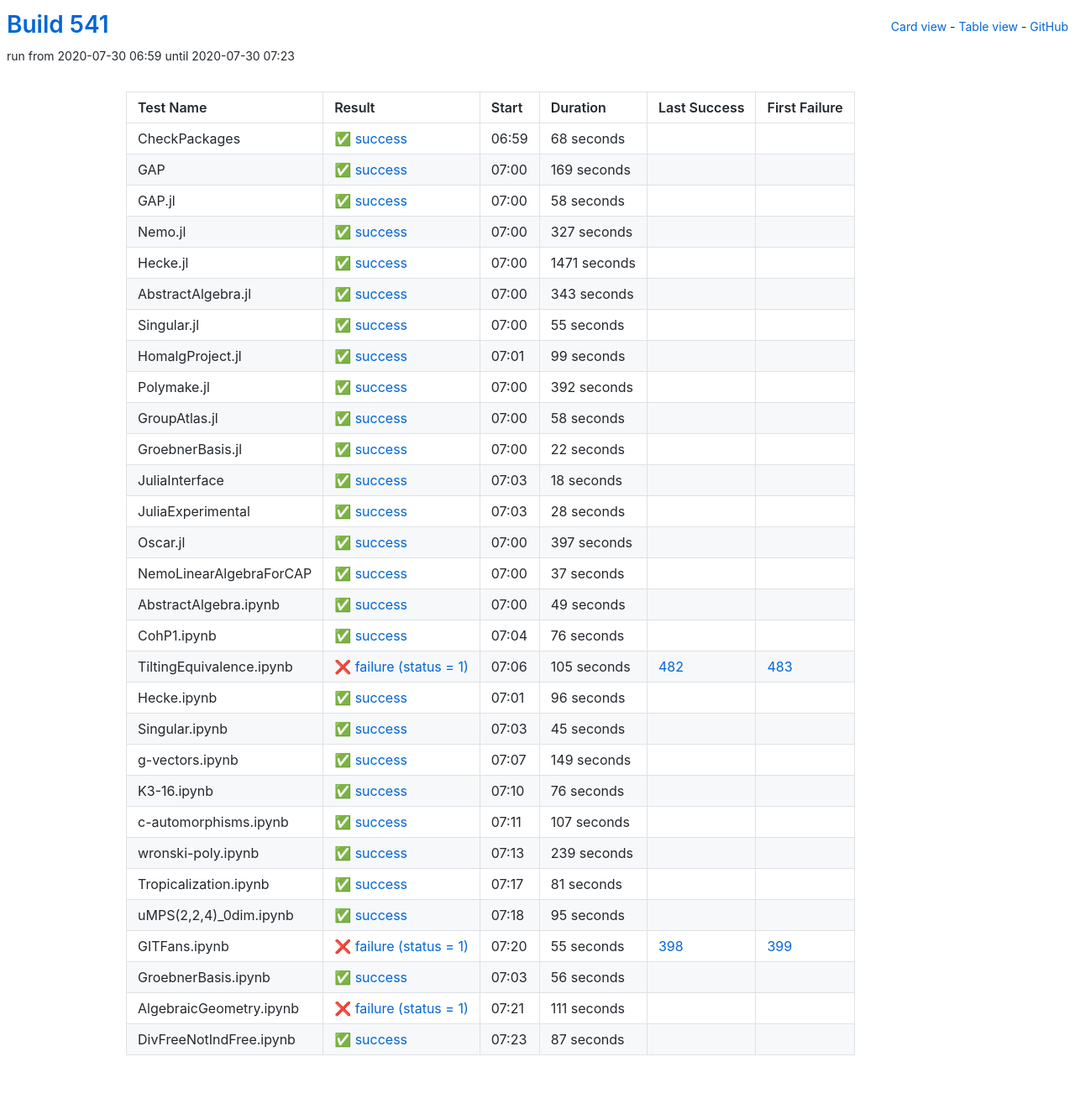
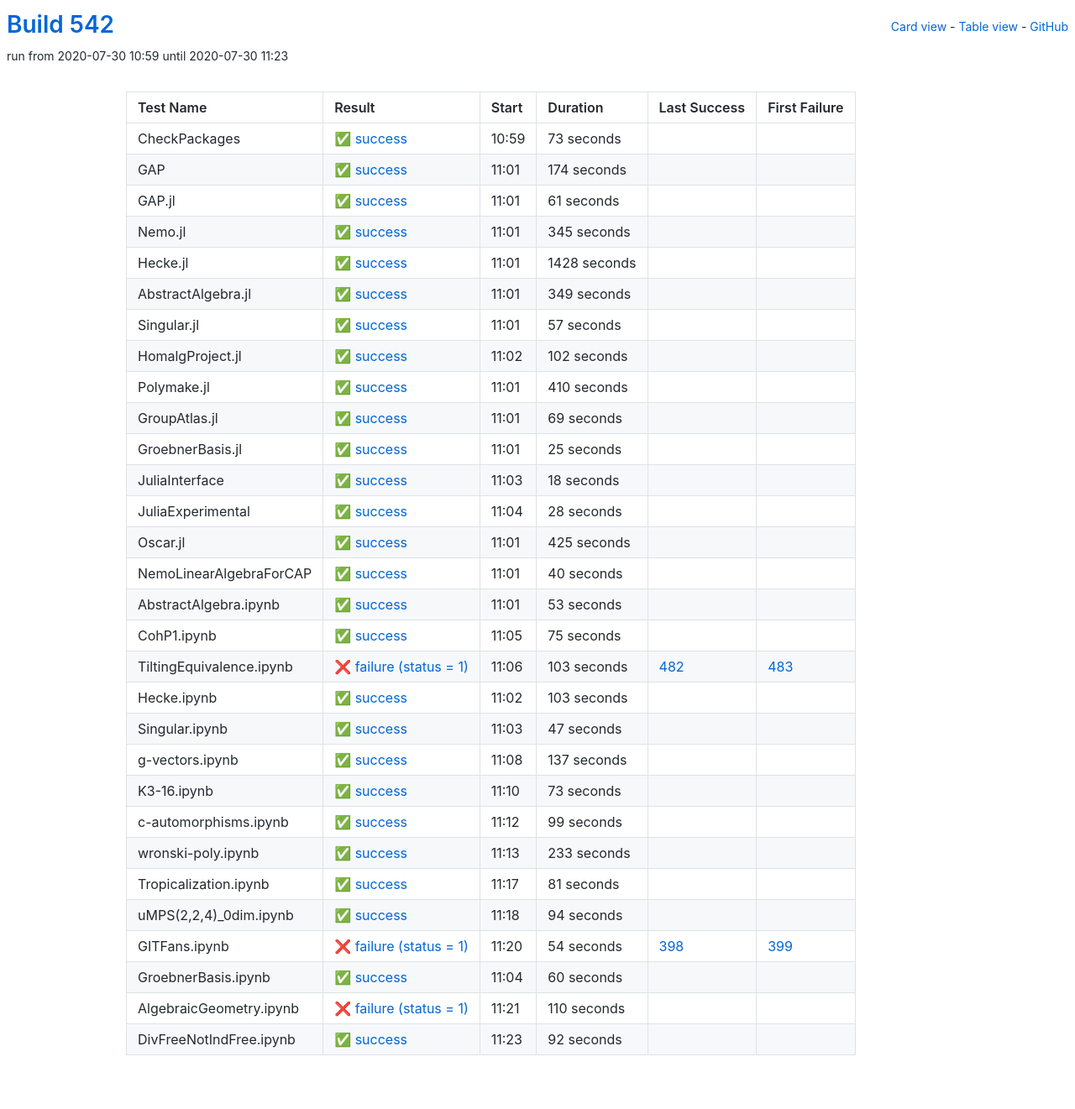
Before and after one commit to oscar-system/oscar-ci-status-stable, a Jekyll site: the page built from table.html, in a window 1280 px wide. Shown: the whole page at 84% size. Built offline with Jekyll 4.4.1, drawn with Linux system fonts in a browser that asks for light colours.

Commit message:
Build #542

```diff
--- a/_data/ci.yml
+++ b/_data/ci.yml
@@ -1,6 +1,6 @@
 ---
-build: 541
-build_url: https://oscarci.mathematik.uni-kl.de/job/oscar-stable/541/
+build: 542
+build_url: https://oscarci.mathematik.uni-kl.de/job/oscar-stable/542/
 job: oscar-stable
 organization: oscar-system
 repo: oscar-ci-status-stable
@@ -8,140 +8,140 @@ repourl: https://github.com/oscar-system/oscar-ci-status-stable
 tests:
 - name: CheckPackages
   id: checkpackages
-  log: https://oscarci.mathematik.uni-kl.de/job/oscar-stable/541/artifact/logs/build-541/CheckPackages.log
-  start: 2020-07-30 06:59
+  log: https://oscarci.mathematik.uni-kl.de/job/oscar-stable/542/artifact/logs/build-542/CheckPackages.log
+  start: 2020-07-30 10:59
   success: true
   exitcode: 0
   status: success
-  duration: 68
+  duration: 73
   last_success: false
   last_success_url:
   first_failure: false
   first_failure_url:
 - name: GAP
   id: gap
-  log: https://oscarci.mathematik.uni-kl.de/job/oscar-stable/541/artifact/logs/build-541/GAP.log
-  start: 2020-07-30 07:00
+  log: https://oscarci.mathematik.uni-kl.de/job/oscar-stable/542/artifact/logs/build-542/GAP.log
+  start: 2020-07-30 11:01
   success: true
   exitcode: 0
   status: success
-  duration: 169
+  duration: 174
   last_success: false
   last_success_url:
   first_failure: false
   first_failure_url:
 - name: GAP.jl
   id: gap-jl
-  log: https://oscarci.mathematik.uni-kl.de/job/oscar-stable/541/artifact/logs/build-541/GAP.jl.log
-  start: 2020-07-30 07:00
+  log: https://oscarci.mathematik.uni-kl.de/job/oscar-stable/542/artifact/logs/build-542/GAP.jl.log
+  start: 2020-07-30 11:01
   success: true
   exitcode: 0
   status: success
-  duration: 58
+  duration: 61
   last_success: false
   last_success_url:
   first_failure: false
   first_failure_url:
 - name: Nemo.jl
   id: nemo-jl
-  log: https://oscarci.mathematik.uni-kl.de/job/oscar-stable/541/artifact/logs/build-541/Nemo.jl.log
-  start: 2020-07-30 07:00
+  log: https://oscarci.mathematik.uni-kl.de/job/oscar-stable/542/artifact/logs/build-542/Nemo.jl.log
+  start: 2020-07-30 11:01
   success: true
   exitcode: 0
   status: success
-  duration: 327
+  duration: 345
   last_success: false
   last_success_url:
   first_failure: false
   first_failure_url:
 - name: Hecke.jl
   id: hecke-jl
-  log: https://oscarci.mathematik.uni-kl.de/job/oscar-stable/541/artifact/logs/build-541/Hecke.jl.log
-  start: 2020-07-30 07:00
+  log: https://oscarci.mathematik.uni-kl.de/job/oscar-stable/542/artifact/logs/build-542/Hecke.jl.log
+  start: 2020-07-30 11:01
   success: true
   exitcode: 0
   status: success
-  duration: 1471
+  duration: 1428
   last_success: false
   last_success_url:
   first_failure: false
   first_failure_url:
 - name: AbstractAlgebra.jl
   id: abstractalgebra-jl
-  log: https://oscarci.mathematik.uni-kl.de/job/oscar-stable/541/artifact/logs/build-541/AbstractAlgebra.jl.log
-  start: 2020-07-30 07:00
+  log: https://oscarci.mathematik.uni-kl.de/job/oscar-stable/542/artifact/logs/build-542/AbstractAlgebra.jl.log
+  start: 2020-07-30 11:01
   success: true
   exitcode: 0
   status: success
-  duration: 343
+  duration: 349
   last_success: false
   last_success_url:
   first_failure: false
   first_failure_url:
 - name: Singular.jl
   id: singular-jl
-  log: https://oscarci.mathematik.uni-kl.de/job/oscar-stable/541/artifact/logs/build-541/Singular.jl.log
-  start: 2020-07-30 07:00
+  log: https://oscarci.mathematik.uni-kl.de/job/oscar-stable/542/artifact/logs/build-542/Singular.jl.log
+  start: 2020-07-30 11:01
   success: true
   exitcode: 0
   status: success
-  duration: 55
+  duration: 57
   last_success: false
   last_success_url:
   first_failure: false
   first_failure_url:
 - name: HomalgProject.jl
   id: homalgproject-jl
-  log: https://oscarci.mathematik.uni-kl.de/job/oscar-stable/541/artifact/logs/build-541/HomalgProject.jl.log
-  start: 2020-07-30 07:01
+  log: https://oscarci.mathematik.uni-kl.de/job/oscar-stable/542/artifact/logs/build-542/HomalgProject.jl.log
+  start: 2020-07-30 11:02
   success: true
   exitcode: 0
   status: success
-  duration: 99
+  duration: 102
   last_success: false
   last_success_url:
   first_failure: false
   first_failure_url:
 - name: Polymake.jl
   id: polymake-jl
-  log: https://oscarci.mathematik.uni-kl.de/job/oscar-stable/541/artifact/logs/build-541/Polymake.jl.log
-  start: 2020-07-30 07:00
+  log: https://oscarci.mathematik.uni-kl.de/job/oscar-stable/542/artifact/logs/build-542/Polymake.jl.log
+  start: 2020-07-30 11:01
   success: true
   exitcode: 0
   status: success
-  duration: 392
+  duration: 410
   last_success: false
   last_success_url:
   first_failure: false
   first_failure_url:
 - name: GroupAtlas.jl
   id: groupatlas-jl
-  log: https://oscarci.mathematik.uni-kl.de/job/oscar-stable/541/artifact/logs/build-541/GroupAtlas.jl.log
-  start: 2020-07-30 07:00
+  log: https://oscarci.mathematik.uni-kl.de/job/oscar-stable/542/artifact/logs/build-542/GroupAtlas.jl.log
+  start: 2020-07-30 11:01
   success: true
   exitcode: 0
   status: success
-  duration: 58
+  duration: 69
   last_success: false
   last_success_url:
   first_failure: false
   first_failure_url:
 - name: GroebnerBasis.jl
   id: groebnerbasis-jl
-  log: https://oscarci.mathematik.uni-kl.de/job/oscar-stable/541/artifact/logs/build-541/GroebnerBasis.jl.log
-  start: 2020-07-30 07:00
+  log: https://oscarci.mathematik.uni-kl.de/job/oscar-stable/542/artifact/logs/build-542/GroebnerBasis.jl.log
+  start: 2020-07-30 11:01
   success: true
   exitcode: 0
   status: success
-  duration: 22
+  duration: 25
   last_success: false
   last_success_url:
   first_failure: false
   first_failure_url:
 - name: JuliaInterface
   id: juliainterface
-  log: https://oscarci.mathematik.uni-kl.de/job/oscar-stable/541/artifact/logs/build-541/JuliaInterface.log
-  start: 2020-07-30 07:03
+  log: https://oscarci.mathematik.uni-kl.de/job/oscar-stable/542/artifact/logs/build-542/JuliaInterface.log
+  start: 2020-07-30 11:03
   success: true
   exitcode: 0
   status: success
@@ -152,8 +152,8 @@ tests:
   first_failure_url:
 - name: JuliaExperimental
   id: juliaexperimental
-  log: https://oscarci.mathematik.uni-kl.de/job/oscar-stable/541/artifact/logs/build-541/JuliaExperimental.log
-  start: 2020-07-30 07:03
+  log: https://oscarci.mathematik.uni-kl.de/job/oscar-stable/542/artifact/logs/build-542/JuliaExperimental.log
+  start: 2020-07-30 11:04
   success: true
   exitcode: 0
   status: success
@@ -164,140 +164,140 @@ tests:
   first_failure_url:
 - name: Oscar.jl
   id: oscar-jl
-  log: https://oscarci.mathematik.uni-kl.de/job/oscar-stable/541/artifact/logs/build-541/Oscar.jl.log
-  start: 2020-07-30 07:00
+  log: https://oscarci.mathematik.uni-kl.de/job/oscar-stable/542/artifact/logs/build-542/Oscar.jl.log
+  start: 2020-07-30 11:01
   success: true
   exitcode: 0
   status: success
-  duration: 397
+  duration: 425
   last_success: false
   last_success_url:
   first_failure: false
   first_failure_url:
 - name: NemoLinearAlgebraForCAP
   id: nemolinearalgebraforcap
-  log: https://oscarci.mathematik.uni-kl.de/job/oscar-stable/541/artifact/logs/build-541/NemoLinearAlgebraForCAP.log
-  start: 2020-07-30 07:00
+  log: https://oscarci.mathematik.uni-kl.de/job/oscar-stable/542/artifact/logs/build-542/NemoLinearAlgebraForCAP.log
+  start: 2020-07-30 11:01
   success: true
   exitcode: 0
   status: success
-  duration: 37
+  duration: 40
   last_success: false
   last_success_url:
   first_failure: false
   first_failure_url:
 - name: AbstractAlgebra.ipynb
   id: abstractalgebra-ipynb
-  log: https://oscarci.mathematik.uni-kl.de/job/oscar-stable/541/artifact/logs/build-541/AbstractAlgebra.ipynb.log
-  start: 2020-07-30 07:00
+  log: https://oscarci.mathematik.uni-kl.de/job/oscar-stable/542/artifact/logs/build-542/AbstractAlgebra.ipynb.log
+  start: 2020-07-30 11:01
   success: true
   exitcode: 0
   status: success
-  duration: 49
+  duration: 53
   last_success: false
   last_success_url:
   first_failure: false
   first_failure_url:
 - name: CohP1.ipynb
   id: cohp1-ipynb
-  log: https://oscarci.mathematik.uni-kl.de/job/oscar-stable/541/artifact/logs/build-541/CohP1.ipynb.log
-  start: 2020-07-30 07:04
+  log: https://oscarci.mathematik.uni-kl.de/job/oscar-stable/542/artifact/logs/build-542/CohP1.ipynb.log
+  start: 2020-07-30 11:05
   success: true
   exitcode: 0
   status: success
-  duration: 76
+  duration: 75
   last_success: false
   last_success_url:
   first_failure: false
   first_failure_url:
 - name: TiltingEquivalence.ipynb
   id: tiltingequivalence-ipynb
-  log: https://oscarci.mathematik.uni-kl.de/job/oscar-stable/541/artifact/logs/build-541/TiltingEquivalence.ipynb.log
-  start: 2020-07-30 07:06
+  log: https://oscarci.mathematik.uni-kl.de/job/oscar-stable/542/artifact/logs/build-542/TiltingEquivalence.ipynb.log
+  start: 2020-07-30 11:06
   success: false
   exitcode: 1
   status: failure
-  duration: 105
+  duration: 103
   last_success: 482
   last_success_url: https://oscarci.mathematik.uni-kl.de/job/oscar-stable/482/
   first_failure: 483
   first_failure_url: https://oscarci.mathematik.uni-kl.de/job/oscar-stable/483/
 - name: Hecke.ipynb
   id: hecke-ipynb
-  log: https://oscarci.mathematik.uni-kl.de/job/oscar-stable/541/artifact/logs/build-541/Hecke.ipynb.log
-  start: 2020-07-30 07:01
+  log: https://oscarci.mathematik.uni-kl.de/job/oscar-stable/542/artifact/logs/build-542/Hecke.ipynb.log
+  start: 2020-07-30 11:02
   success: true
   exitcode: 0
   status: success
-  duration: 96
+  duration: 103
   last_success: false
   last_success_url:
   first_failure: false
   first_failure_url:
 - name: Singular.ipynb
   id: singular-ipynb
-  log: https://oscarci.mathematik.uni-kl.de/job/oscar-stable/541/artifact/logs/build-541/Singular.ipynb.log
-  start: 2020-07-30 07:03
+  log: https://oscarci.mathematik.uni-kl.de/job/oscar-stable/542/artifact/logs/build-542/Singular.ipynb.log
+  start: 2020-07-30 11:03
   success: true
   exitcode: 0
   status: success
-  duration: 45
+  duration: 47
   last_success: false
   last_success_url:
   first_failure: false
   first_failure_url:
 - name: g-vectors.ipynb
   id: g-vectors-ipynb
-  log: https://oscarci.mathematik.uni-kl.de/job/oscar-stable/541/artifact/logs/build-541/g-vectors.ipynb.log
-  start: 2020-07-30 07:07
+  log: https://oscarci.mathematik.uni-kl.de/job/oscar-stable/542/artifact/logs/build-542/g-vectors.ipynb.log
+  start: 2020-07-30 11:08
   success: true
   exitcode: 0
   status: success
-  duration: 149
+  duration: 137
   last_success: false
   last_success_url:
   first_failure: false
   first_failure_url:
 - name: K3-16.ipynb
   id: k3-16-ipynb
-  log: https://oscarci.mathematik.uni-kl.de/job/oscar-stable/541/artifact/logs/build-541/K3-16.ipynb.log
-  start: 2020-07-30 07:10
+  log: https://oscarci.mathematik.uni-kl.de/job/oscar-stable/542/artifact/logs/build-542/K3-16.ipynb.log
+  start: 2020-07-30 11:10
   success: true
   exitcode: 0
   status: success
-  duration: 76
+  duration: 73
   last_success: false
   last_success_url:
   first_failure: false
   first_failure_url:
 - name: c-automorphisms.ipynb
   id: c-automorphisms-ipynb
-  log: https://oscarci.mathematik.uni-kl.de/job/oscar-stable/541/artifact/logs/build-541/c-automorphisms.ipynb.log
-  start: 2020-07-30 07:11
+  log: https://oscarci.mathematik.uni-kl.de/job/oscar-stable/542/artifact/logs/build-542/c-automorphisms.ipynb.log
+  start: 2020-07-30 11:12
   success: true
   exitcode: 0
   status: success
-  duration: 107
+  duration: 99
   last_success: false
   last_success_url:
   first_failure: false
   first_failure_url:
 - name: wronski-poly.ipynb
   id: wronski-poly-ipynb
-  log: https://oscarci.mathematik.uni-kl.de/job/oscar-stable/541/artifact/logs/build-541/wronski-poly.ipynb.log
-  start: 2020-07-30 07:13
+  log: https://oscarci.mathematik.uni-kl.de/job/oscar-stable/542/artifact/logs/build-542/wronski-poly.ipynb.log
+  start: 2020-07-30 11:13
   success: true
   exitcode: 0
   status: success
-  duration: 239
+  duration: 233
   last_success: false
   last_success_url:
   first_failure: false
   first_failure_url:
 - name: Tropicalization.ipynb
   id: tropicalization-ipynb
-  log: https://oscarci.mathematik.uni-kl.de/job/oscar-stable/541/artifact/logs/build-541/Tropicalization.ipynb.log
-  start: 2020-07-30 07:17
+  log: https://oscarci.mathematik.uni-kl.de/job/oscar-stable/542/artifact/logs/build-542/Tropicalization.ipynb.log
+  start: 2020-07-30 11:17
   success: true
   exitcode: 0
   status: success
@@ -308,60 +308,60 @@ tests:
   first_failure_url:
 - name: uMPS(2,2,4)_0dim.ipynb
   id: umps-2-2-4-0dim-ipynb
-  log: https://oscarci.mathematik.uni-kl.de/job/oscar-stable/541/artifact/logs/build-541/uMPS-2-2-4-_0dim.ipynb.log
-  start: 2020-07-30 07:18
+  log: https://oscarci.mathematik.uni-kl.de/job/oscar-stable/542/artifact/logs/build-542/uMPS-2-2-4-_0dim.ipynb.log
+  start: 2020-07-30 11:18
   success: true
   exitcode: 0
   status: success
-  duration: 95
+  duration: 94
   last_success: false
   last_success_url:
   first_failure: false
   first_failure_url:
 - name: GITFans.ipynb
   id: gitfans-ipynb
-  log: https://oscarci.mathematik.uni-kl.de/job/oscar-stable/541/artifact/logs/build-541/GITFans.ipynb.log
-  start: 2020-07-30 07:20
+  log: https://oscarci.mathematik.uni-kl.de/job/oscar-stable/542/artifact/logs/build-542/GITFans.ipynb.log
+  start: 2020-07-30 11:20
   success: false
   exitcode: 1
   status: failure
-  duration: 55
+  duration: 54
   last_success: 398
   last_success_url: https://oscarci.mathematik.uni-kl.de/job/oscar-stable/398/
   first_failure: 399
   first_failure_url: https://oscarci.mathematik.uni-kl.de/job/oscar-stable/399/
 - name: GroebnerBasis.ipynb
   id: groebnerbasis-ipynb
-  log: https://oscarci.mathematik.uni-kl.de/job/oscar-stable/541/artifact/logs/build-541/GroebnerBasis.ipynb.log
-  start: 2020-07-30 07:03
+  log: https://oscarci.mathematik.uni-kl.de/job/oscar-stable/542/artifact/logs/build-542/GroebnerBasis.ipynb.log
+  start: 2020-07-30 11:04
   success: true
   exitcode: 0
   status: success
-  duration: 56
+  duration: 60
   last_success: false
   last_success_url:
   first_failure: false
   first_failure_url:
 - name: AlgebraicGeometry.ipynb
   id: algebraicgeometry-ipynb
-  log: https://oscarci.mathematik.uni-kl.de/job/oscar-stable/541/artifact/logs/build-541/AlgebraicGeometry.ipynb.log
-  start: 2020-07-30 07:21
+  log: https://oscarci.mathematik.uni-kl.de/job/oscar-stable/542/artifact/logs/build-542/AlgebraicGeometry.ipynb.log
+  start: 2020-07-30 11:21
   success: false
   exitcode: 1
   status: failure
-  duration: 111
+  duration: 110
   last_success: false
   last_success_url:
   first_failure: false
   first_failure_url:
 - name: DivFreeNotIndFree.ipynb
   id: divfreenotindfree-ipynb
-  log: https://oscarci.mathematik.uni-kl.de/job/oscar-stable/541/artifact/logs/build-541/DivFreeNotIndFree.ipynb.log
-  start: 2020-07-30 07:23
+  log: https://oscarci.mathematik.uni-kl.de/job/oscar-stable/542/artifact/logs/build-542/DivFreeNotIndFree.ipynb.log
+  start: 2020-07-30 11:23
   success: true
   exitcode: 0
   status: success
-  duration: 87
+  duration: 92
   last_success: false
   last_success_url:
   first_failure: false
```
Also changed, not shown: README.md.
